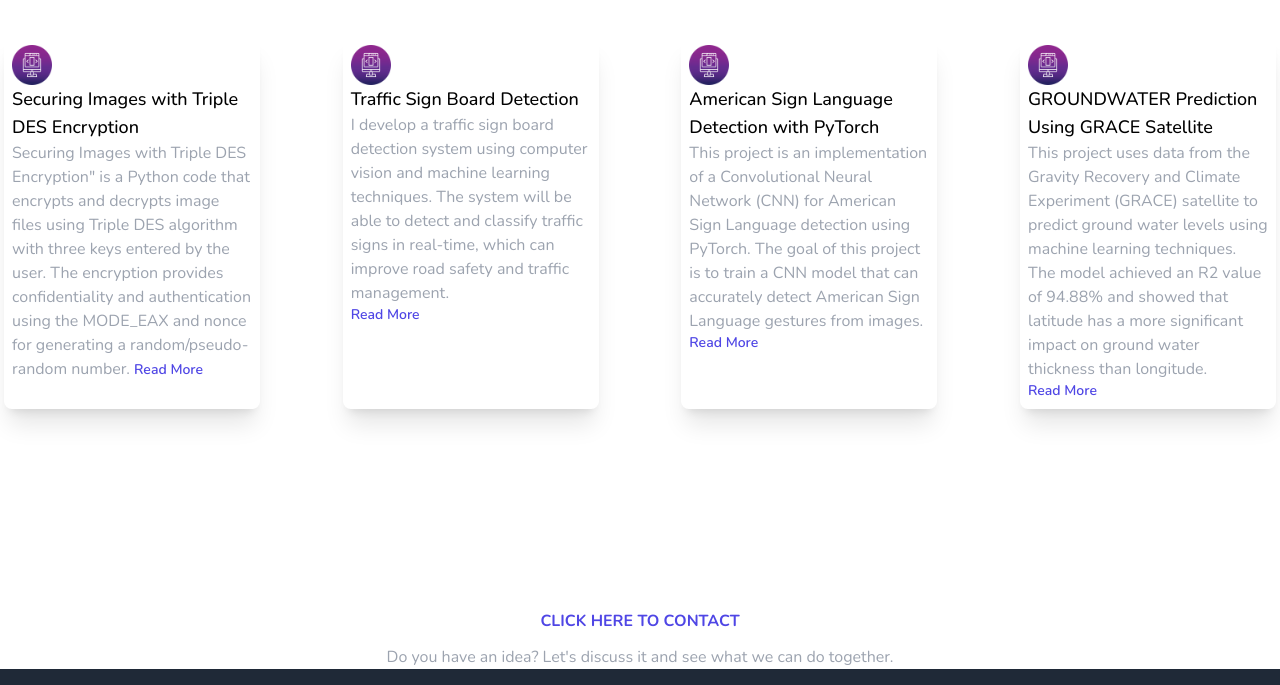
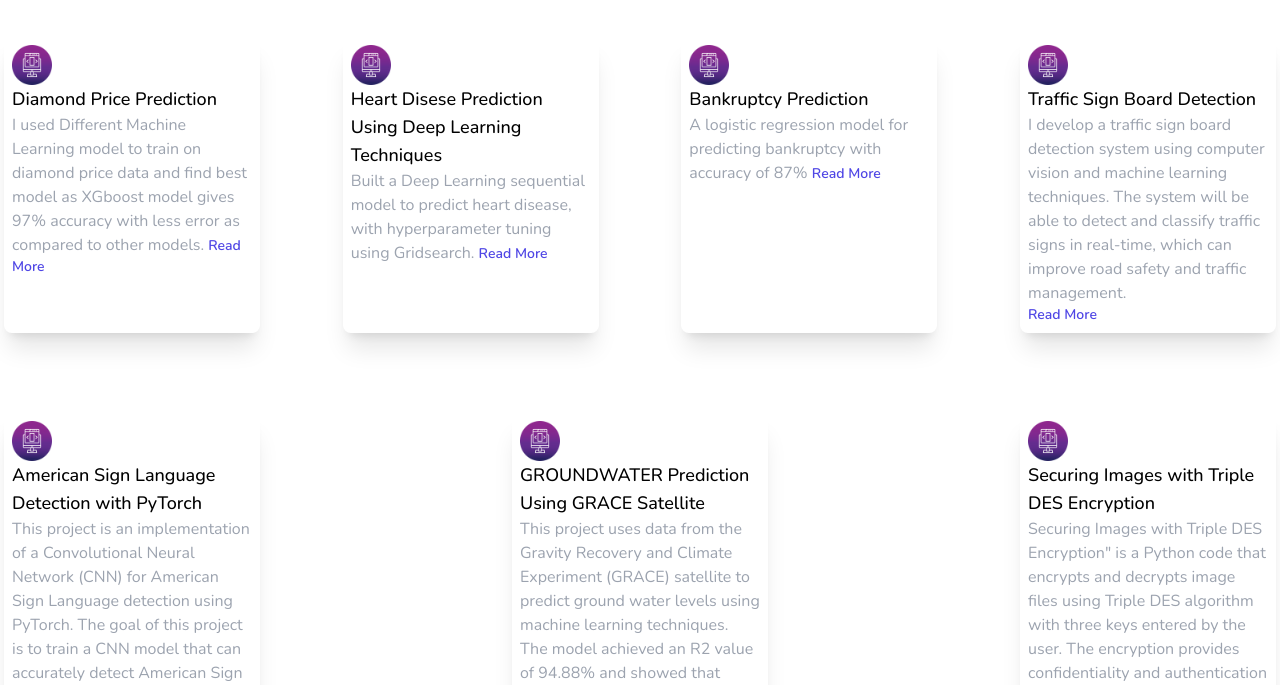
Before and after one commit to Sayyad-Abdul-Bari/Sayyad-Abdul-Bari.github.io, a website: page index.html in a window 1280 px wide. Shown: the part 2507-3192 px from the top of the page. Drawn offline with nearby package versions, Linux system fonts and the light colour scheme.

Commit message:
Project updates Heart disease, bankruptcy and diamond price

```diff
--- a/index.html
+++ b/index.html
@@ -220,9 +220,31 @@
           class="p-2 w-full md:w-5/12 lg:w-1/5 shadow-xl rounded-lg my-3 md:my-10 m-1 transition-all hover:scale-110"
           >
             <img class="w-10" src="./img/icon.png" alt="" />
-            <h1 class="font-medium text-lg dark:text-white"> Securing Images with Triple DES Encryption</h1>
+            <h1 class="font-medium text-lg dark:text-white"> Diamond Price Prediction</h1>
             <p class="text-gray-400">
-              Securing Images with Triple DES Encryption" is a Python code that encrypts and decrypts image files using Triple DES algorithm with three keys entered by the user. The encryption provides confidentiality and authentication using the MODE_EAX and nonce for generating a random/pseudo-random number.            <a class="text-indigo-600 font-semibold text-sm" href="https://github.com/Sayyad-Abdul-Bari/Securing-Images-with-Triple-DES-Encryption"
+              I used Different Machine Learning model to train on diamond price data and find best model as XGboost model gives 97% accuracy with less error as compared to other models. <a class="text-indigo-600 font-semibold text-sm" href="https://github.com/Sayyad-Abdul-Bari/DiamondPricePrediction"
+              >Read More</a
+            >
+          </div>
+          <!-- card -->
+          <div
+          class="p-2 w-full md:w-5/12 lg:w-1/5 shadow-xl rounded-lg my-3 md:my-10 m-1 transition-all hover:scale-110"
+          >
+            <img class="w-10" src="./img/icon.png" alt="" />
+            <h1 class="font-medium text-lg dark:text-white"> Heart Disese Prediction Using Deep Learning Techniques</h1>
+            <p class="text-gray-400">
+               Built a Deep Learning sequential model to predict heart disease, with hyperparameter tuning using Gridsearch. <a class="text-indigo-600 font-semibold text-sm" href="https://github.com/Sayyad-Abdul-Bari/Heart-Disease-Prediction-using-Deep-Learning-Techniques"
+              >Read More</a
+            >
+          </div>
+          <!-- card -->
+          <div
+          class="p-2 w-full md:w-5/12 lg:w-1/5 shadow-xl rounded-lg my-3 md:my-10 m-1 transition-all hover:scale-110"
+          >
+            <img class="w-10" src="./img/icon.png" alt="" />
+            <h1 class="font-medium text-lg dark:text-white">Bankruptcy Prediction</h1>
+            <p class="text-gray-400">
+                A logistic regression model for predicting bankruptcy with accuracy of 87% <a class="text-indigo-600 font-semibold text-sm" href="https://github.com/Sayyad-Abdul-Bari/Bankruptcy-Prediction"
               >Read More</a
             >
           </div>
@@ -256,6 +278,17 @@
             <p class="text-gray-400">
               This project uses data from the Gravity Recovery and Climate Experiment (GRACE) satellite to predict ground water levels using machine learning techniques. The model achieved an R2 value of 94.88% and showed that latitude has a more significant impact on ground water thickness than longitude.            </p>
             <a class="text-indigo-600 font-semibold text-sm" href="https://github.com/Sayyad-Abdul-Bari/GROUNDWATER-Prediction-Using-GRACE-Satellite"
+              >Read More</a
+            >
+          </div>
+          <!-- card -->
+          <div
+          class="p-2 w-full md:w-5/12 lg:w-1/5 shadow-xl rounded-lg my-3 md:my-10 m-1 transition-all hover:scale-110"
+          >
+            <img class="w-10" src="./img/icon.png" alt="" />
+            <h1 class="font-medium text-lg dark:text-white"> Securing Images with Triple DES Encryption</h1>
+            <p class="text-gray-400">
+              Securing Images with Triple DES Encryption" is a Python code that encrypts and decrypts image files using Triple DES algorithm with three keys entered by the user. The encryption provides confidentiality and authentication using the MODE_EAX and nonce for generating a random/pseudo-random number.            <a class="text-indigo-600 font-semibold text-sm" href="https://github.com/Sayyad-Abdul-Bari/Securing-Images-with-Triple-DES-Encryption"
               >Read More</a
             >
           </div>
```
Also changed, not shown: 1 other file.
